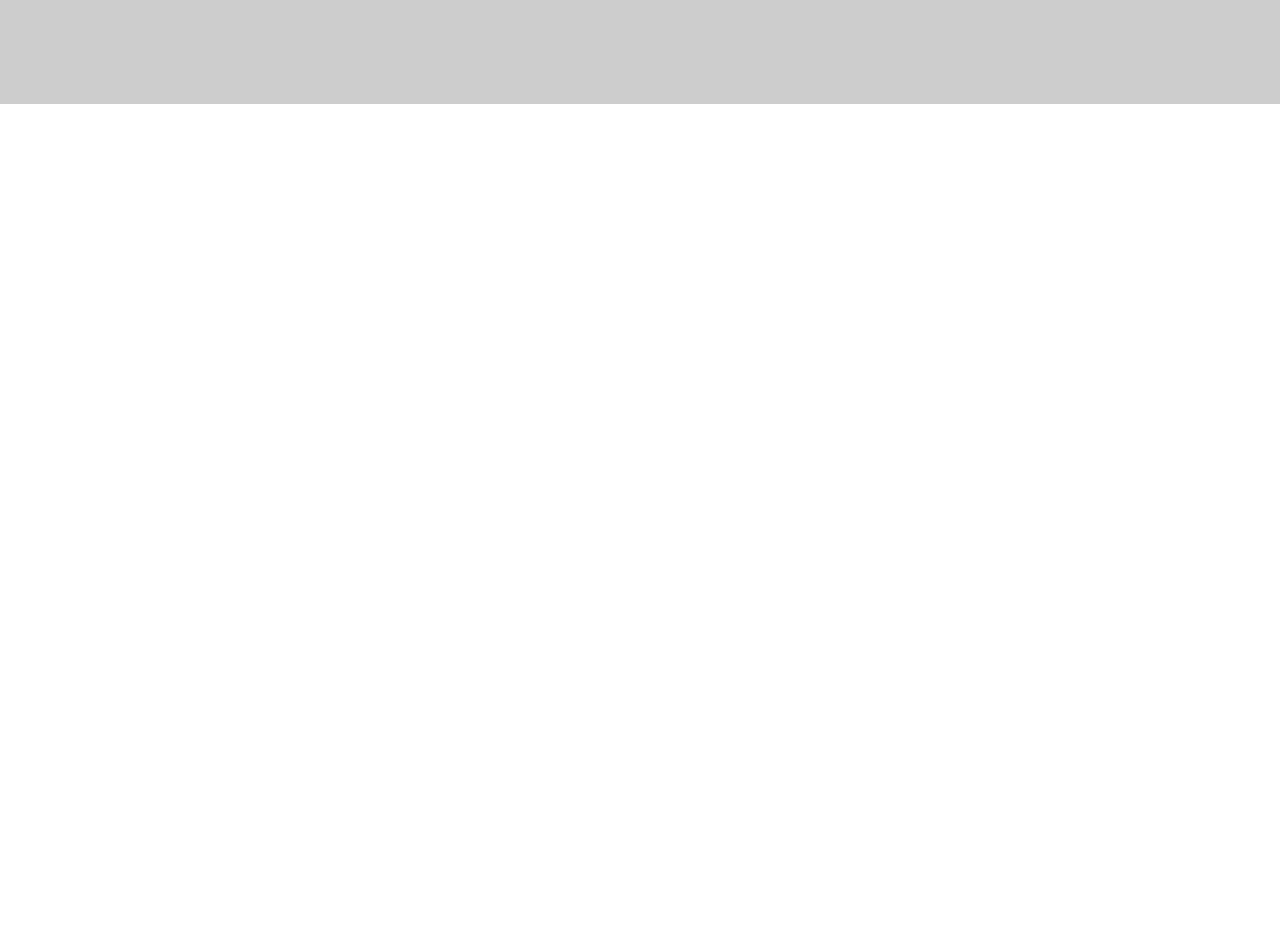
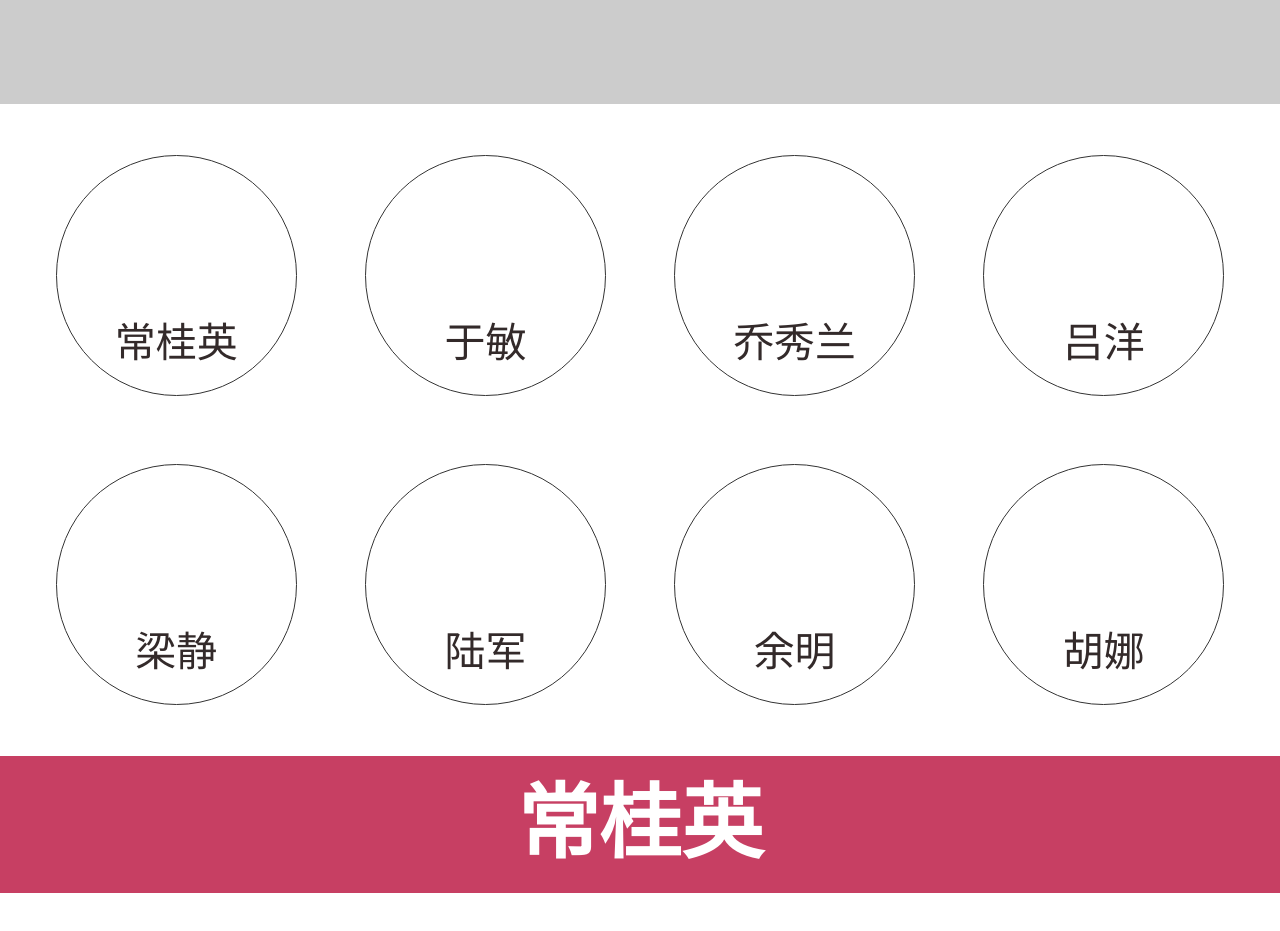
Before and after one commit to sghuangrihuang/vue-cardanro, a Vue app: page /register#/home in a window 1280 px wide. Shown: the part 900-1831 px from the top of the page. Before the commit the page ends 1171 px from the top, so only its background shows below. Built offline with nearby package versions, Linux system fonts and the light colour scheme; a web font is replaced by a local one.

Commit message:
完成主页页面布局

```diff
--- a/src/page/home/home.vue
+++ b/src/page/home/home.vue
@@ -6,6 +6,24 @@
         <img src="https://dummyimage.com/88x31" alt="">
       </div>
       <div class="sortList">
+        <router-link :to="'/sort/'+item.id" class="item" v-for="(item, index) in homelist" :key="index">
+          <i class="fa fa-home"></i>
+          <span>{{item.name}}</span>
+        </router-link>
+      </div>
+      <div class="hotLists">
+        <div class="hot-list"  v-for="(items, index) in homelist" :key="index">
+          <h1 class="hot-header">{{items.name}}</h1>
+          <div class="hot-list-box">
+            <div class="item" v-for="(item, i) in items.childrens" :key="i">
+              <router-link :to="'/sort/'+items.id+'/detail/'+item.id">
+                <img v-lazy="item.img" alt="">
+                <span>{{item.name}}</span>
+                <b>¥{{item.price}}</b>
+              </router-link>
+            </div>
+          </div>
+        </div>
       </div>
     </div>
     <vFooter></vFooter>
@@ -15,13 +33,21 @@
 <script>
 import vHeader from '@/components/vHeader'
 import vFooter from '@/components/vFooter'
+import api from '@/assets/js/fetch'
+
 export default {
   name: 'home',
   data () {
     return {
-      msg: 'Welcome to Your Vue.js App',
+      homelist: [],
       flag: false
     }
+  },
+  created () {
+    api.homeList()
+    .then((res) => {
+      this.homelist = res.list;
+    })
   },
   components: {
     vHeader,
@@ -46,4 +72,62 @@ export default {
     position absolute
     top 0
     left 0
+.hot-list
+  .hot-header
+    display flex
+    justify-content center
+    align-items center
+    height 2rem
+    background-color #c73f63
+    color #fff
+    font-weight bold
+    font-size 1.2rem
+  .hot-list-box
+    text-align center
+    font-size 0
+    .item
+      width 40%
+      box-sizing border-box
+      height 0
+      padding-bottom 40%
+      display inline-block
+      margin .75rem 5%
+      border 1px solid #eae6e6
+      a
+        display flex
+        flex-direction column
+        justify-content center
+        align-items center
+      img
+        display block
+        width 4.5rem
+        height 4.5rem
+        margin 5%
+      span
+        font-size .75rem
+      b
+        font-size 1rem
+        color #f22626
+        font-weight normal
+        line-height 1.5
+.sortList
+  margin .25rem 0
+  text-align center
+  .item
+    width 3.5rem
+    border 1px solid #333
+    margin .5rem
+    height 3.5rem
+    border-radius 50%
+    display inline-flex
+    flex-direction column
+    justify-content center
+    align-items center
+    i
+      color #272636
+      font-size 1.75rem
+    span
+      color #332a2a
+      font-size .6rem
+      margin-top .25rem
 </style>
--- a/src/page/sort/sort.vue
+++ b/src/page/sort/sort.vue
@@ -98,6 +98,8 @@ export default {
     .item
       display flex
       margin-bottom .5rem
+      &:last-child
+        margin-bottom 0
       .avatar
         width 3.75rem
         flex 0 0 3.75rem
--- a/src/router/index.js
+++ b/src/router/index.js
@@ -37,7 +37,11 @@ export default new Router({
       path: '/sort',
       name: 'sort',
       component: sort,
-      meta: { active: 1 }
+      meta: { active: 1 },
+      children: [{
+        path: '/sort/:id',
+        component: sort
+      }]
     },
     {
       path: '/search',
```
